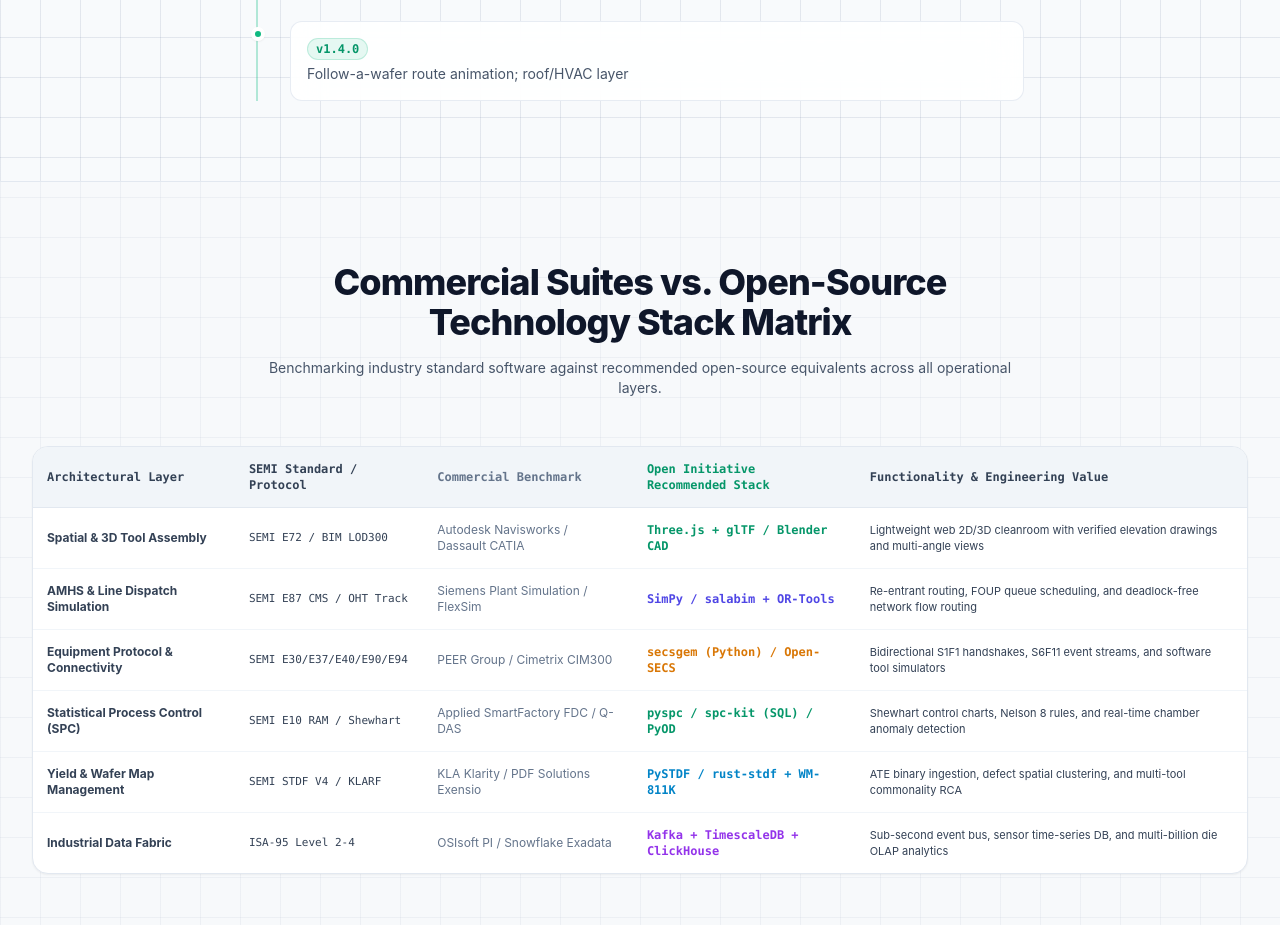
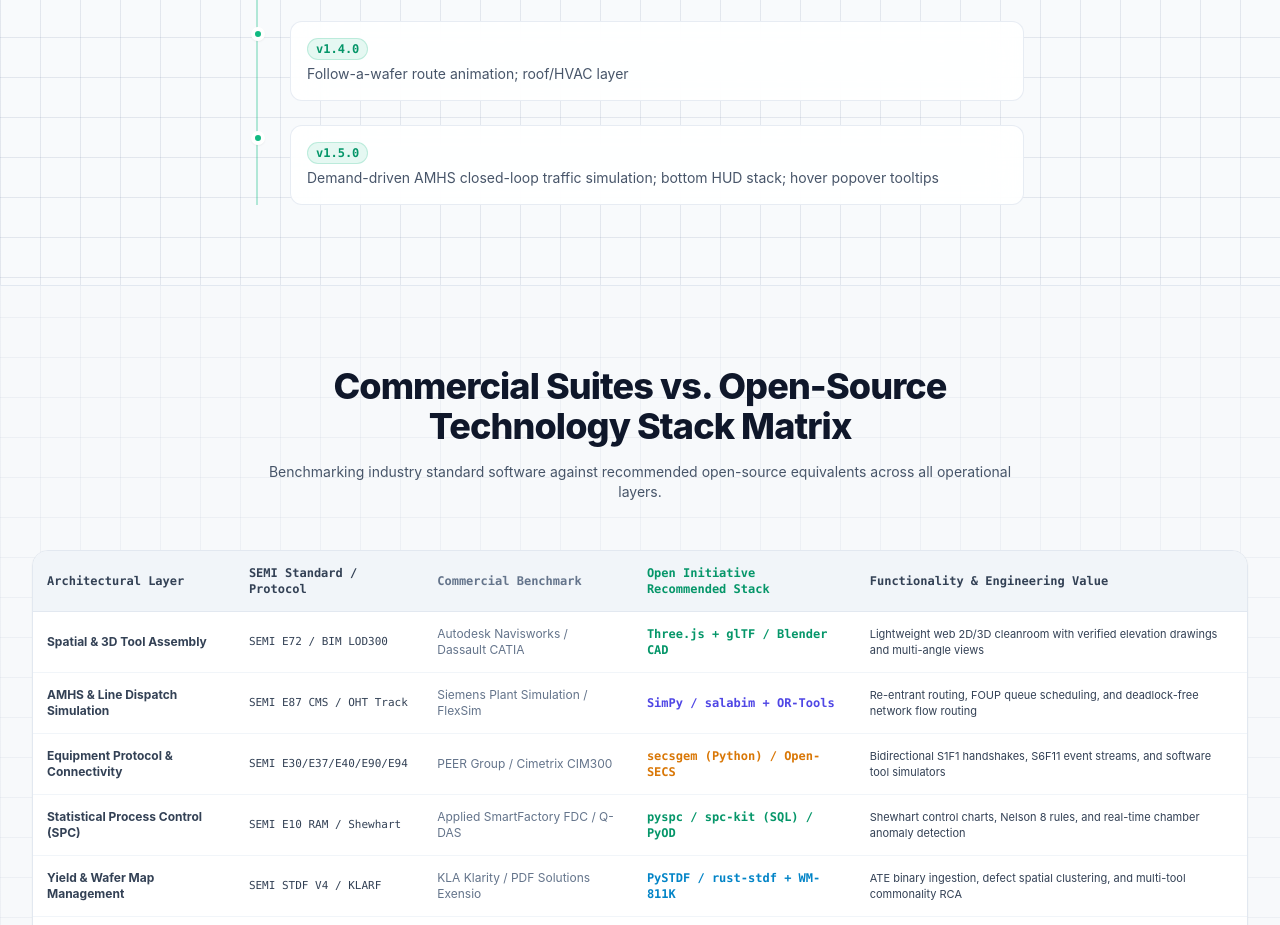
Before and after one commit to jinjiefan2020/SemiconFab, a website: page vision.html in a window 1280 px wide. Shown: the part 7283-8208 px from the top of the page. Drawn offline with nearby package versions, Linux system fonts and the light colour scheme.

Commit message:
docs(release): document 1.5.0 milestone, changelog, and vision roadmap

```diff
--- a/js/vision-i18n.js
+++ b/js/vision-i18n.js
@@ -345,6 +345,8 @@ const VISION_I18N = {
     vision_ms_v1_3:
       "Interactive benchmark: in-browser Pyodide dispatching simulation",
     vision_ms_v1_4: "Follow-a-wafer route animation; roof/HVAC layer",
+    vision_ms_v1_5:
+      "Demand-driven AMHS closed-loop traffic simulation; bottom HUD stack; hover popover tooltips",
 
     // Matrix
     vision_matrix_title:
@@ -715,6 +717,8 @@ const VISION_I18N = {
     vision_ms_v1_2: "167 条记录，8 个真实比例 L1 模型",
     vision_ms_v1_3: "benchmark 可交互：浏览器内 Pyodide 派工仿真",
     vision_ms_v1_4: "Follow-a-wafer 路线动画；屋顶/HVAC 基础设施层",
+    vision_ms_v1_5:
+      "AMHS 闭环物流交通仿真与智能派工；底部无遮挡 HUD 架构；顶部视角预设悬停提示气泡",
 
     // Matrix
     vision_matrix_title: "商业巨头方案 vs 开源技术栈替代矩阵",
--- a/vision.html
+++ b/vision.html
@@ -2355,6 +2355,29 @@
               </p>
             </div>
           </div>
+
+          <!-- v1.5.0 -->
+          <div class="relative group">
+            <div
+              class="absolute -left-[31px] sm:-left-[39px] top-1.5 w-3.5 h-3.5 rounded-full bg-emerald-500 border-4 border-white dark:border-[#090d16] shadow-sm"
+            ></div>
+            <div
+              class="glass-card p-4 rounded-xl border border-slate-200/80 dark:border-slate-800/80"
+            >
+              <div class="flex items-center gap-2 mb-1">
+                <span
+                  class="px-2 py-0.5 rounded-full bg-emerald-500/10 text-emerald-600 dark:text-emerald-400 font-mono font-bold text-xs border border-emerald-500/20"
+                  >v1.5.0</span
+                >
+              </div>
+              <p
+                class="text-xs sm:text-sm text-slate-600 dark:text-slate-400 leading-relaxed"
+                data-i18n="vision_ms_v1_5"
+              >
+                Demand-driven AMHS closed-loop traffic simulation; bottom HUD stack; hover popover tooltips
+              </p>
+            </div>
+          </div>
         </div>
       </div>
     </section>
```
Also changed, not shown: CHANGELOG.md.
